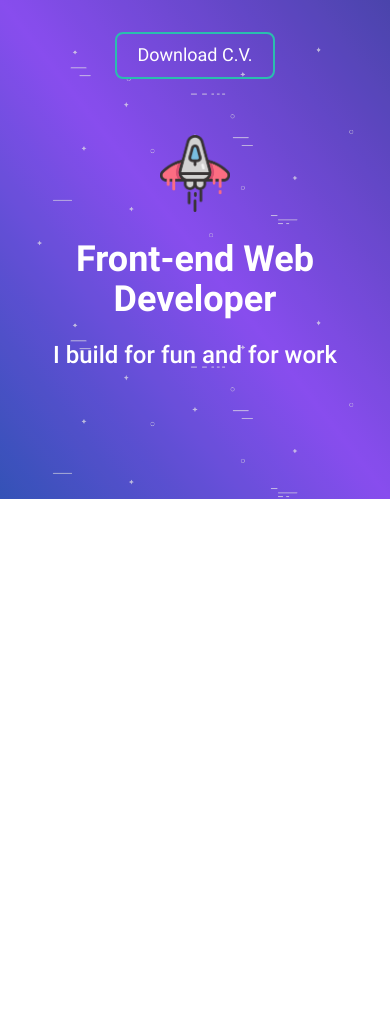
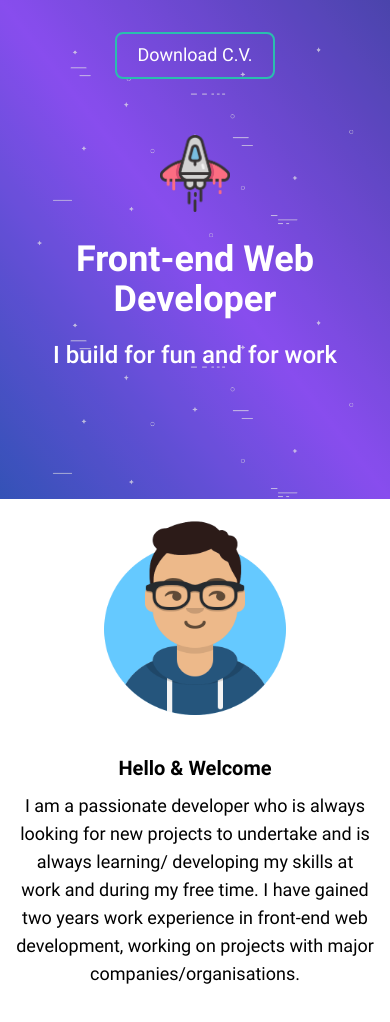
Before and after one commit to cav2008/portfolio-2022, a Next.js app: page / in a window 390 px wide. Shown: the top 1022 px of the page. Before the commit the page ends 844 px from the top, so only its background shows below. Built offline with nearby package versions, Linux system fonts and the light colour scheme.

Commit message:
add profile section mobile styles

```diff
--- /dev/null
+++ b/components/organisms/Profile/Profile.jsx
@@ -0,0 +1,26 @@
+import React from 'react';
+import Image from 'next/image';
+
+import Wrapper from '@components/atoms/Wrapper';
+
+import avatar from '@images/avatar.png';
+
+const Profile = () => (
+  <Wrapper>
+    <div className="p-4">
+      <div className="text-center">
+        <Image src={avatar} alt="cartoon avatar" width="200" height="200" />
+      </div>
+      <div className="text-center my-8">
+        <p className="font-bold text-xl">Hello &amp; Welcome</p>
+        <p className="text-lg mt-2.5">
+          I am a passionate developer who is always looking for new projects to undertake and is always learning/
+          developing my skills at work and during my free time. I have gained two years work experience in front-end web
+          development, working on projects with major companies/organisations.
+        </p>
+      </div>
+    </div>
+  </Wrapper>
+);
+
+export default Profile;
--- /dev/null
+++ b/components/organisms/Profile/index.js
@@ -0,0 +1 @@
+export { default } from './Profile';
--- a/pages/index.jsx
+++ b/pages/index.jsx
@@ -1,6 +1,8 @@
 import React from 'react';
 import Head from 'next/head';
-import Hero from '@components/molecules/Hero';
+
+import Hero from '@components/organisms/Hero';
+import Profile from '@components/organisms/Profile';
 
 export default function Home() {
   return (
@@ -13,6 +15,7 @@ export default function Home() {
 
       <main>
         <Hero />
+        <Profile />
       </main>
 
       {/* <footer></footer> */}
```
Also changed, not shown: .eslintrc.json, components/organisms/Hero/Hero.jsx (renamed from components/molecules/Hero/Hero.jsx), components/organisms/Hero/index.js (renamed from components/molecules/Hero/index.js), public/images/avatar.png (added).
